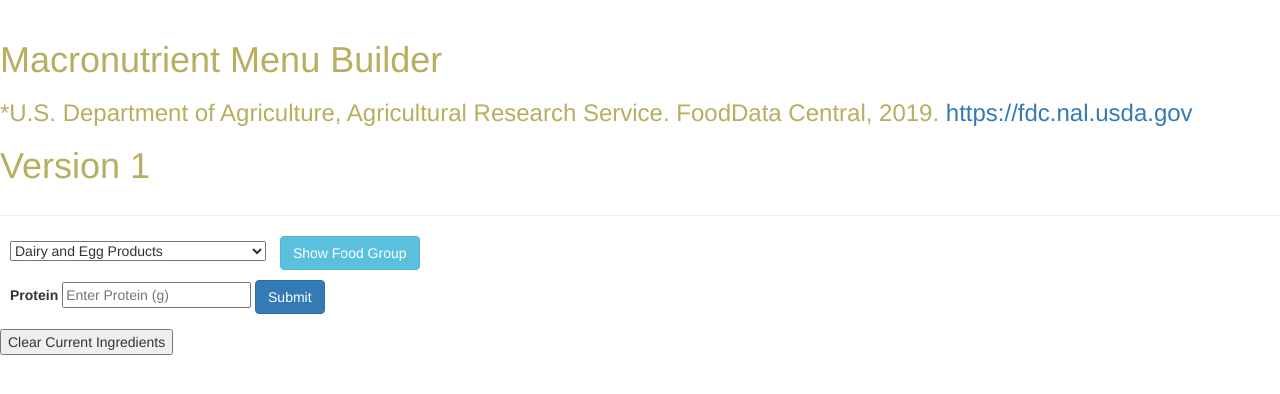
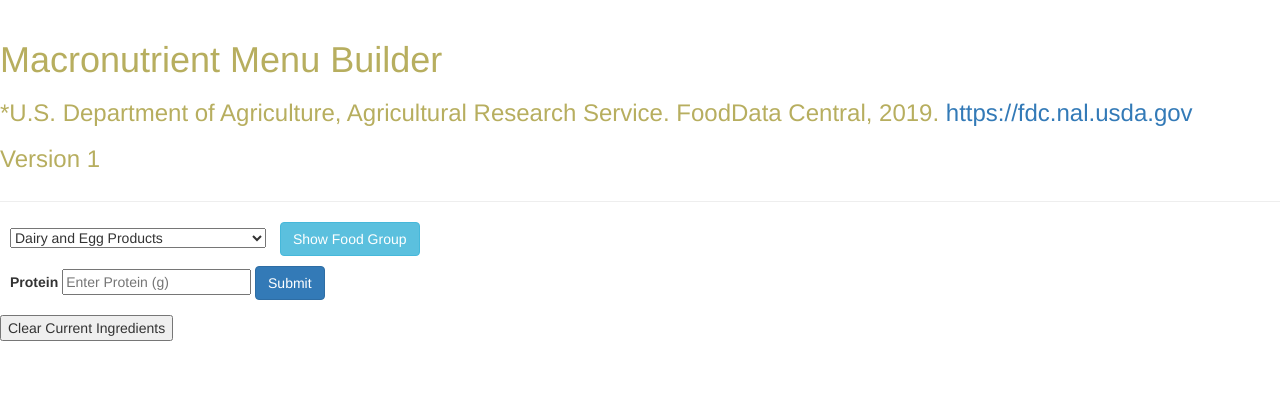
Before and after one commit to Curtismn87/MacronutrientMenuBuilder, a website: page index.html in a window 1280 px wide. Drawn offline with nearby package versions, Linux system fonts and the light colour scheme; no server answers.

Commit message:
Changed to h3

```diff
--- a/index.html
+++ b/index.html
@@ -22,7 +22,7 @@
   <div class="page-header mainTitle">
     <h1> Macronutrient Menu Builder</h1>
     <h3>*U.S. Department of Agriculture, Agricultural Research Service. FoodData Central, 2019. <a href="https://fdc.nal.usda.gov/" target="_blank" title="USDA website">https://fdc.nal.usda.gov</a></h3>
-    <h1>Version 1<h1>
+    <h3>Version 1<h3>
   </div>
 <div class="foodGroupDropdown">
   <select>
```
